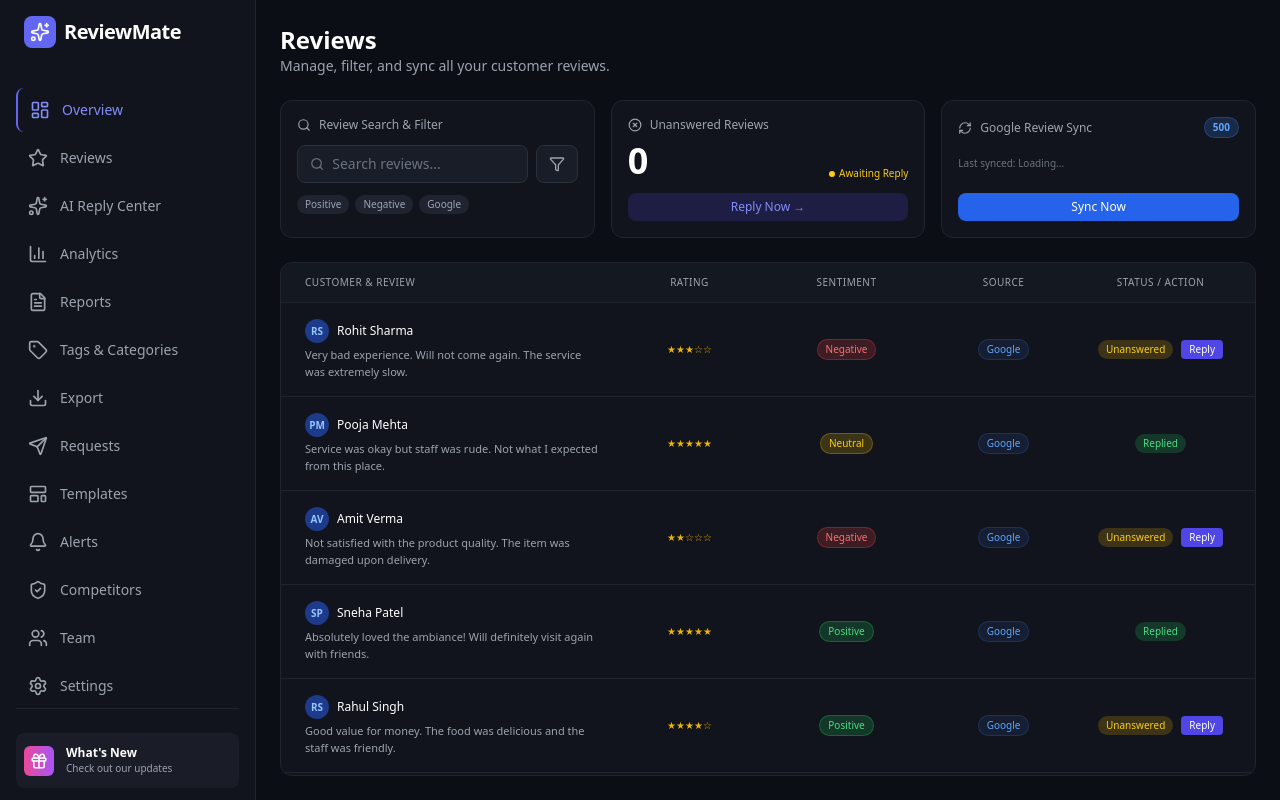
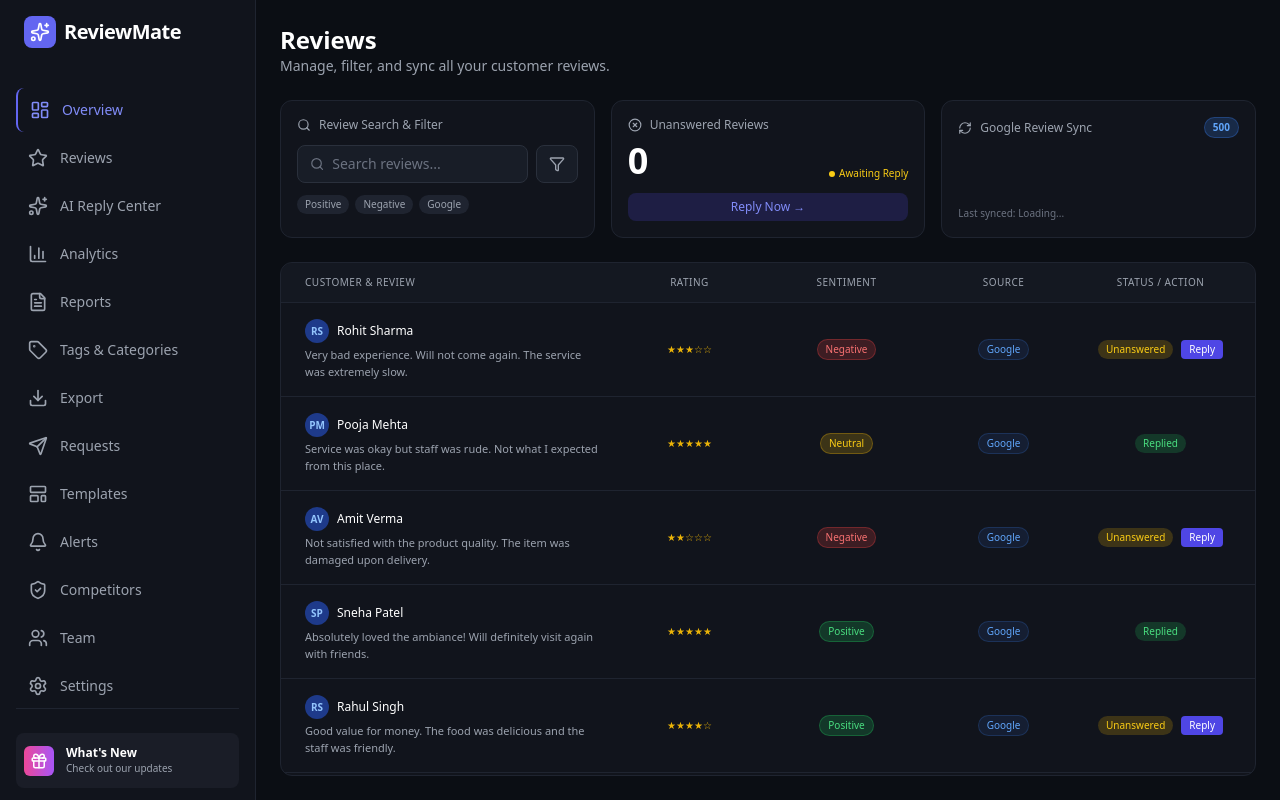
Before and after one commit to afnankhan123456/reviewreply-ai, a Next.js app: page /plans/standard/dashboard/reviews in a window 1280 px wide. Built offline with nearby package versions, Linux system fonts and the light colour scheme.

Commit message:
Update page.tsx

```diff
--- a/app/plans/standard/dashboard/reviews/page.tsx
+++ b/app/plans/standard/dashboard/reviews/page.tsx
@@ -112,7 +112,7 @@ export default function ReviewsPage() {
           </button>
         </div>
 
-        {/* CARD 3: Google Review Sync */}
+        {/* CARD 3: Google Review Sync (Without Button) */}
         <div className="bg-[#11141C] border border-[#1F2430] rounded-xl p-4 flex flex-col justify-between">
           <div className="flex items-center justify-between">
             <div className="flex items-center gap-2 text-gray-400 text-xs font-medium">
@@ -122,23 +122,18 @@ export default function ReviewsPage() {
               500
             </span>
           </div>
+          {/* ✅ BUTTON REMOVED. SIRF TIME DIKHEGA */}
           <div className="text-[10px] text-gray-500 mt-2">Last synced: {lastSynced}</div>
-          <button
-            onClick={handleSyncNow}
-            disabled={isSyncing}
-            className="w-full mt-3 bg-blue-600 hover:bg-blue-500 text-white text-xs font-medium py-1.5 rounded-lg transition-colors disabled:opacity-50"
-          >
-            {isSyncing ? 'Syncing...' : 'Sync Now'}
-          </button>
         </div>
 
       </div>
 
       {/* ========================================== */}
-      {/* BOTTOM SECTION: FULL REVIEW DASHBOARD LIST */}
+      {/* BOTTOM SECTION: FULL REVIEW DASHBOARD LIST WITH SCROLL */}
       {/* ========================================== */}
       <div className="bg-[#11141C] border border-[#1F2430] rounded-xl overflow-hidden">
 
+        {/* Header (Fixed) */}
         <div className="grid grid-cols-12 gap-4 px-6 py-3 border-b border-[#1F2430] bg-[#181D27]/50 text-[10px] text-gray-400 font-medium uppercase tracking-wider">
           <div className="col-span-4">Customer & Review</div>
           <div className="col-span-2 text-center">Rating</div>
@@ -147,7 +142,8 @@ export default function ReviewsPage() {
           <div className="col-span-2 text-center">Status / Action</div>
         </div>
 
-        <div className="divide-y divide-[#1F2430]">
+        {/* ✅ Scrollable Review List (Scroll bar hidden) */}
+        <div className="max-h-[600px] overflow-y-auto scrollbar-hide divide-y divide-[#1F2430]">
           <ReviewRow
             name="Rohit Sharma"
             text="Very bad experience. Will not come again. The service was extremely slow."
@@ -190,6 +186,7 @@ export default function ReviewsPage() {
           />
         </div>
 
+        {/* Footer / Pagination (Fixed) */}
         <div className="flex justify-between items-center px-6 py-4 border-t border-[#1F2430] text-[10px] text-gray-500">
           <span>Showing 1-5 of 1,248 reviews</span>
           <div className="flex gap-2">
```
